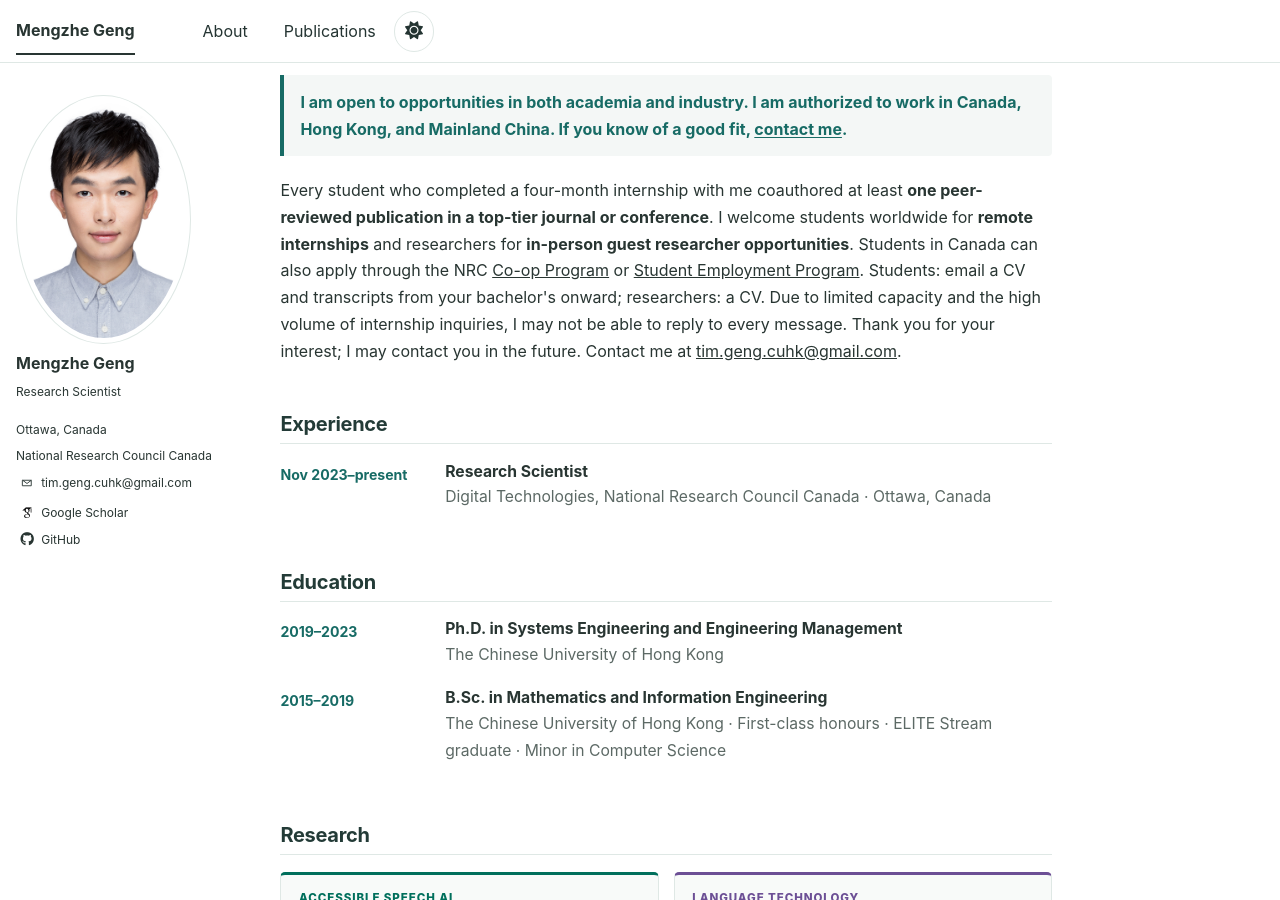
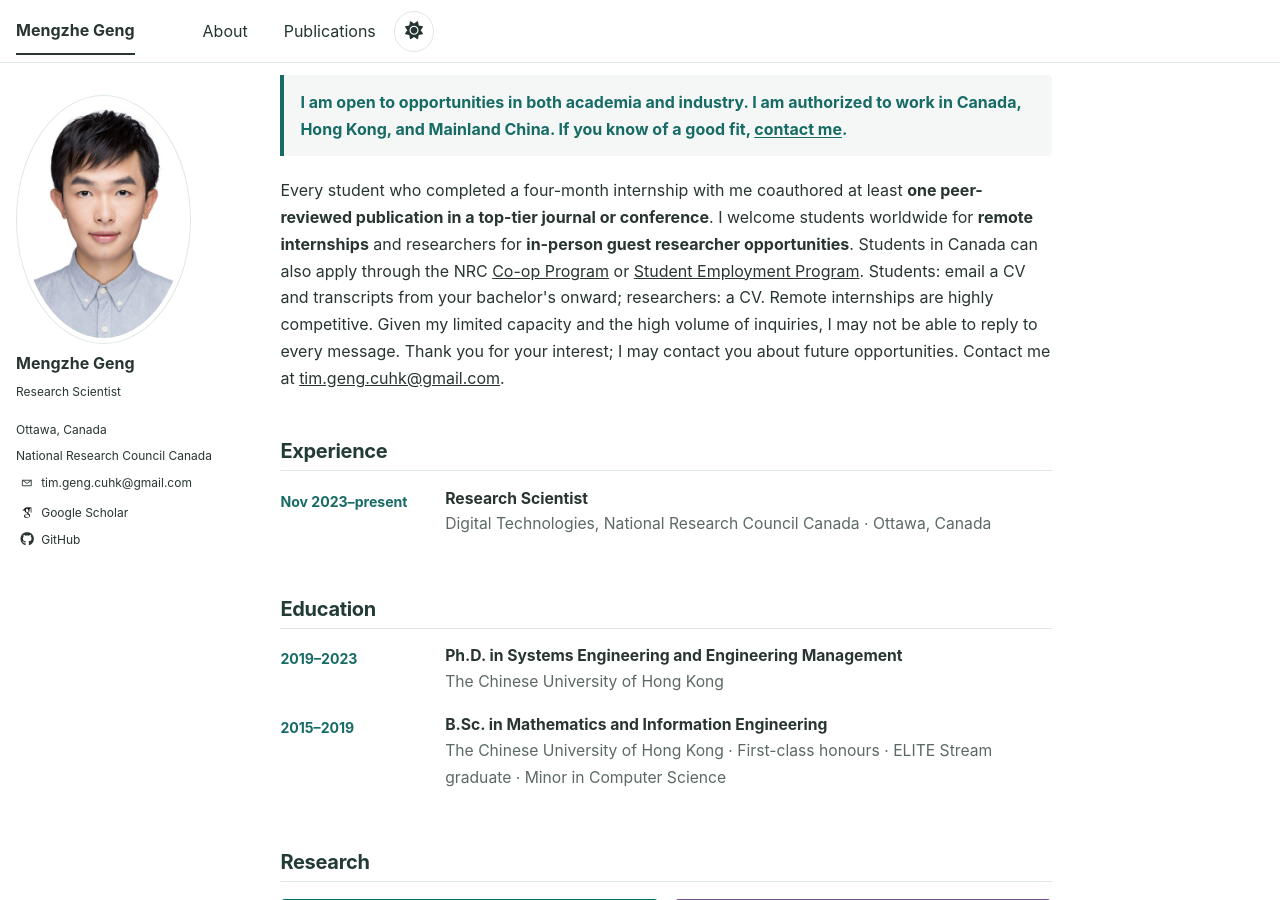
Before and after one commit to MENGZHEGENG/MENGZHEGENG.github.io, a Jekyll site: the page built from _pages/about.md, in a window 1280 px wide and 900 px high, scrolled down 506 px. Built offline with Jekyll 4.4.1, drawn with Linux system fonts in a browser that asks for light colours; some web fonts are replaced.

Commit message:
Clarify remote internship competitiveness

```diff
--- a/_pages/about.md
+++ b/_pages/about.md
@@ -24,7 +24,7 @@ classes: wide
 <p class="stats-note">Google Scholar metrics, last refreshed {{ site.data.scholar_metrics.updated_at | date: "%b %-d, %Y" }}</p>
 
 <p class="availability-notice"><strong>I am open to opportunities in both academia and industry. I am authorized to work in Canada, Hong Kong, and Mainland China. If you know of a good fit, <a href="mailto:tim.geng.cuhk@gmail.com">contact me</a>.</strong></p>
-<p class="collaboration-invitation">Every student who completed a four-month internship with me coauthored at least <strong>one peer-reviewed publication in a top-tier journal or conference</strong>. I welcome students worldwide for <strong>remote internships</strong> and researchers for <strong>in-person guest researcher opportunities</strong>. Students in Canada can also apply through the NRC <a href="https://www.nrc.canada.ca/en/corporate/careers/nrc-co-op-program" target="_blank" rel="noopener noreferrer">Co-op Program</a> or <a href="https://nrc.canada.ca/en/corporate/careers/nrc-student-employment-program" target="_blank" rel="noopener noreferrer">Student Employment Program</a>. Students: email a CV and transcripts from your bachelor's onward; researchers: a CV. Due to limited capacity and the high volume of internship inquiries, I may not be able to reply to every message. Thank you for your interest; I may contact you in the future. Contact me at <a href="mailto:tim.geng.cuhk@gmail.com">tim.geng.cuhk@gmail.com</a>.</p>
+<p class="collaboration-invitation">Every student who completed a four-month internship with me coauthored at least <strong>one peer-reviewed publication in a top-tier journal or conference</strong>. I welcome students worldwide for <strong>remote internships</strong> and researchers for <strong>in-person guest researcher opportunities</strong>. Students in Canada can also apply through the NRC <a href="https://www.nrc.canada.ca/en/corporate/careers/nrc-co-op-program" target="_blank" rel="noopener noreferrer">Co-op Program</a> or <a href="https://nrc.canada.ca/en/corporate/careers/nrc-student-employment-program" target="_blank" rel="noopener noreferrer">Student Employment Program</a>. Students: email a CV and transcripts from your bachelor's onward; researchers: a CV. Remote internships are highly competitive. Given my limited capacity and the high volume of inquiries, I may not be able to reply to every message. Thank you for your interest; I may contact you about future opportunities. Contact me at <a href="mailto:tim.geng.cuhk@gmail.com">tim.geng.cuhk@gmail.com</a>.</p>
 
 <h2 id="experience">Experience</h2>
 <div class="timeline-entry">
```
